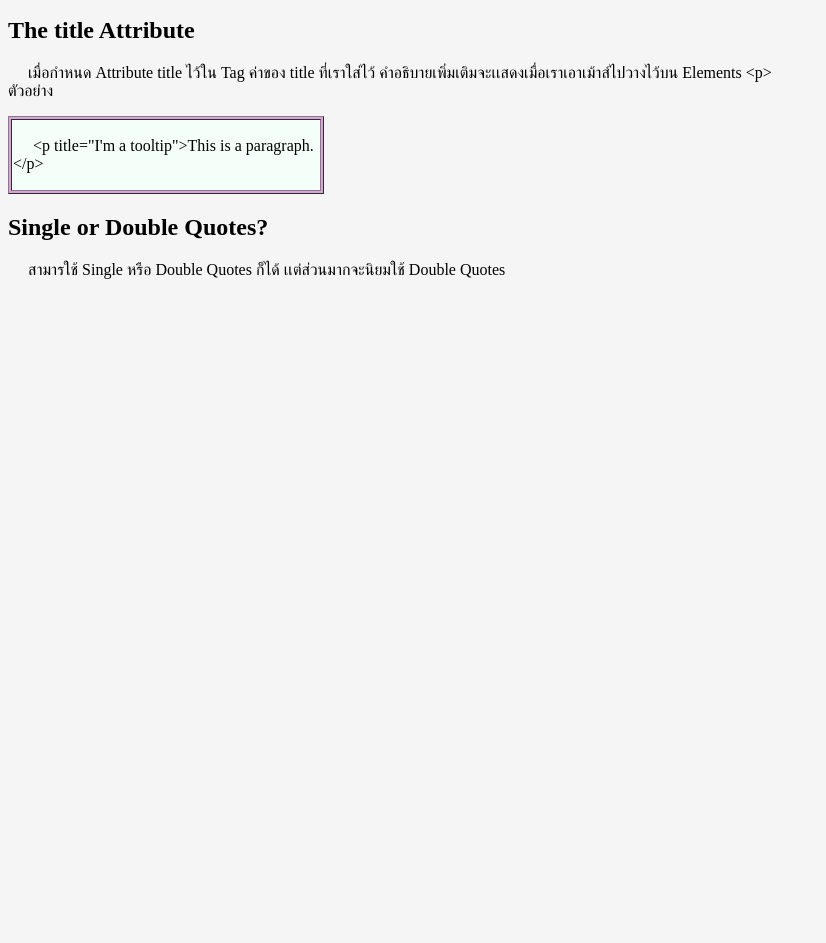
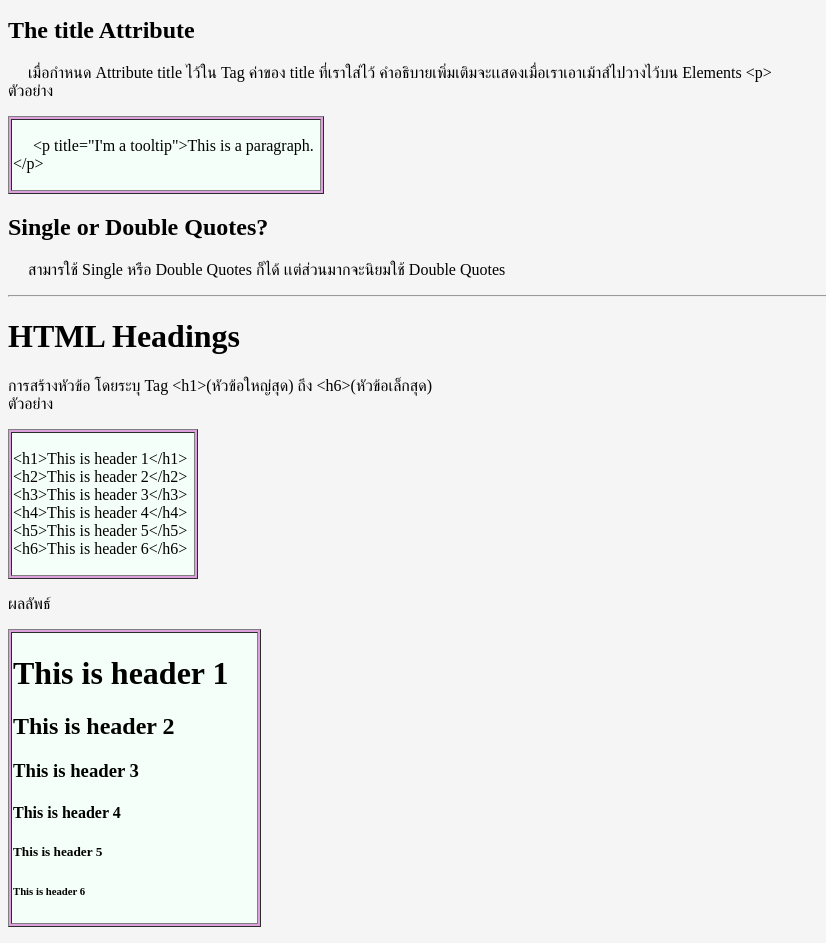
Before and after one commit to Phimbun-Issawilanon/Phimbun-Issawilanon.github.io-t, a plain HTML site: page index.html in a window 1280 px wide. Shown: the part 3314-4257 px from the top of the page, without its empty margins (0-826 px from the left). Before the commit the page ends 3609 px from the top, so only its background shows below. Drawn offline with Linux system fonts and the light colour scheme.

Commit message:
HTML Headings

```diff
--- a/index.html
+++ b/index.html
@@ -233,6 +233,40 @@
     </p>
     <h2>Single or Double Quotes?</h2>
     <p> &emsp; สามารใช้ Single หรือ Double Quotes ก็ได้ เเต่ส่วนมากจะนิยมใช้ Double Quotes</p>
+    <hr>
+    <h1>HTML Headings</h1>
+    <p> การสร้างหัวข้อ โดยระบุ Tag &lt;h1&gt;(หัวข้อใหญ่สุด) ถึง &lt;h6&gt;(หัวข้อเล็กสุด)<br>
+        ตัวอย่าง<br>
+        <table width=15% border = "1px" bgcolor ="#DDA0DD">
+            <tr>
+                <td border = "1px" bgcolor ="#F5FFFA"  >
+                <p>
+                    &lt;h1&gt;This is header 1&lt;/h1&gt;<br>
+                    &lt;h2&gt;This is header 2&lt;/h2&gt;<br>
+                    &lt;h3&gt;This is header 3&lt;/h3&gt;<br>
+                    &lt;h4&gt;This is header 4&lt;/h4&gt;<br>
+                    &lt;h5&gt;This is header 5&lt;/h5&gt;<br>
+                    &lt;h6&gt;This is header 6&lt;/h6&gt;<br>
+                </p>
+                </td>
+            </tr>
+        </table>
+        <p>ผลลัพธ์<br>
+            <table width=20% border = "1px" bgcolor ="#DDA0DD">
+                <tr>
+                    <td border = "1px" bgcolor ="#F5FFFA"  >
+                        <h1>This is header 1</h1>
+                        <h2>This is header 2</h2>
+                        <h3>This is header 3</h3>
+                        <h4>This is header 4</h4>
+                        <h5>This is header 5</h5>
+                        <h6>This is header 6</h6>
+
+                    </td>
+                </tr>
+            </table>
+        </p>
+    </p>
 
 </body>
 </html>
```
